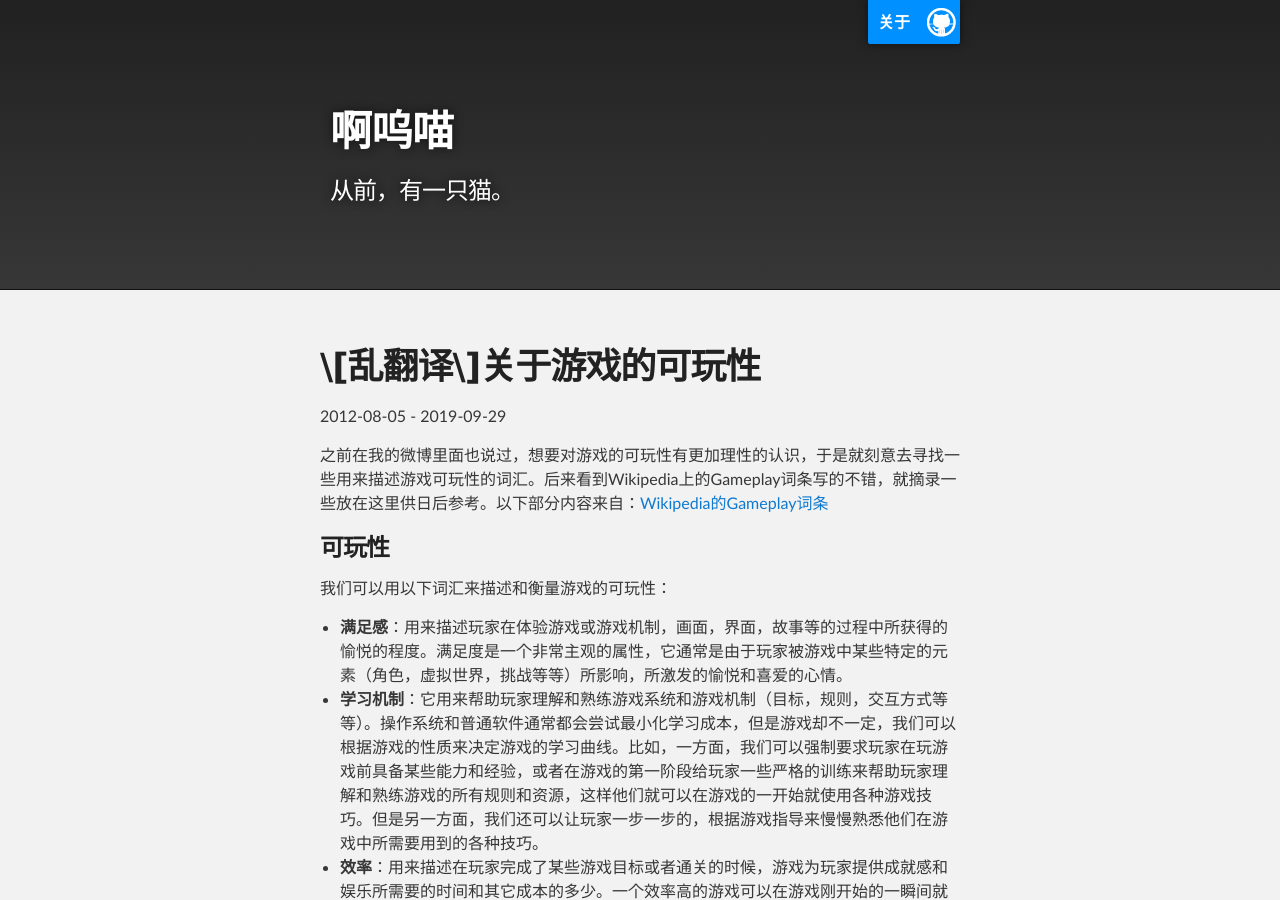
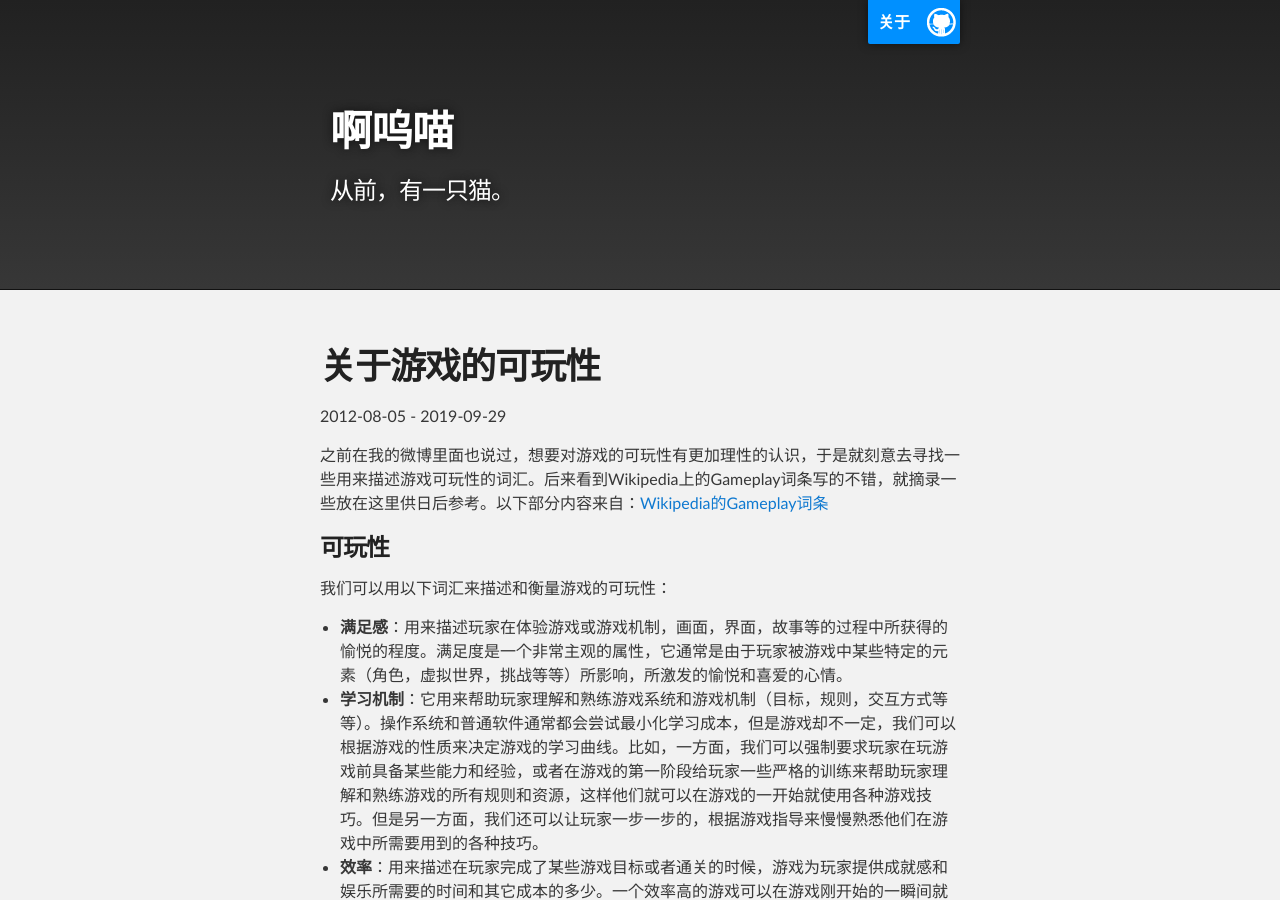
Before and after one commit to icrmio/icrmio.github.io, a Jekyll site: the page built from _posts/2012-08-05-about-playability.md, in a window 1280 px wide and 900 px high. Built offline with Jekyll 4.4.1, drawn with Linux system fonts in a browser that asks for light colours.

Commit message:
Update 2012-08-05-about-playability.md

```diff
--- a/_posts/2012-08-05-about-playability.md
+++ b/_posts/2012-08-05-about-playability.md
@@ -1,6 +1,6 @@
 ---
 layout: post
-title: \[乱翻译\]关于游戏的可玩性
+title: 关于游戏的可玩性
 create_date: 2012-08-05
 modify_date: 2019-09-29
 excerpt: 看到Wikipedia上的Gameplay词条写的不错，就摘录一些放在这里供日后参考。
```
